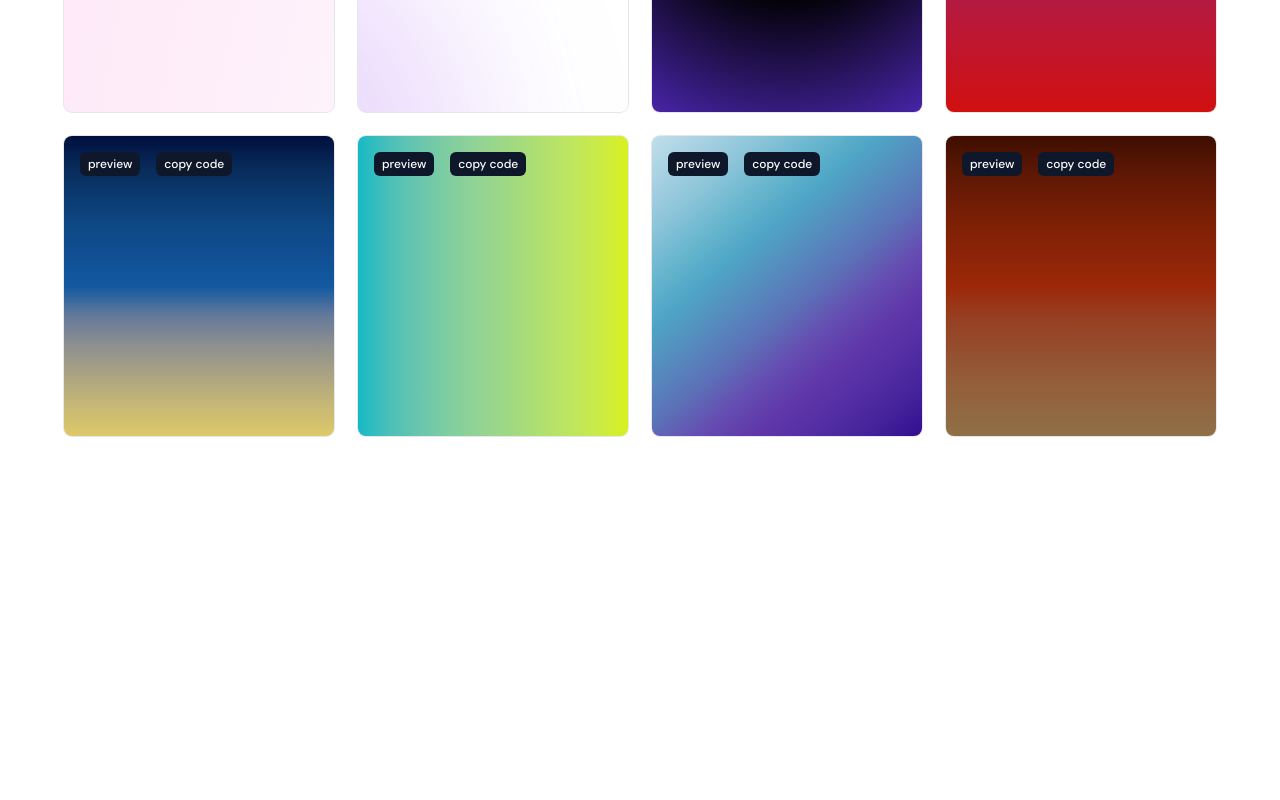
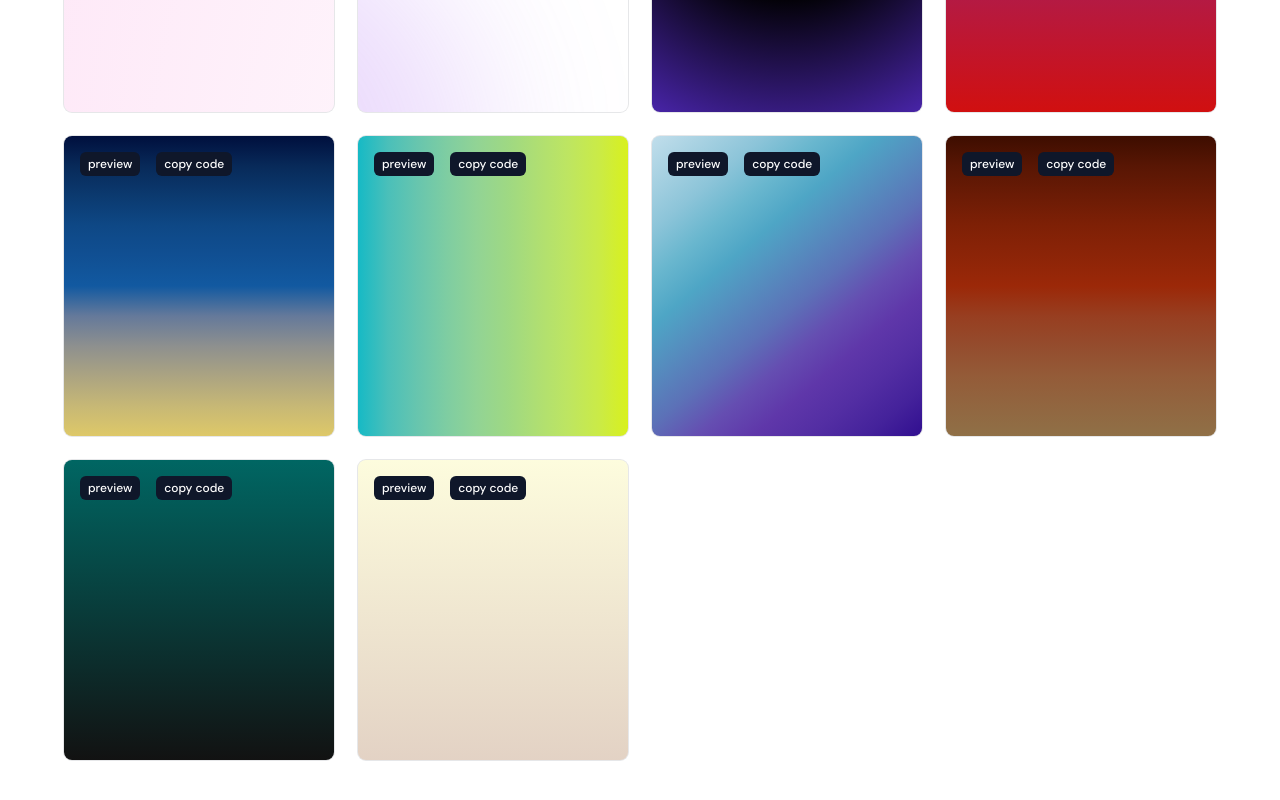
Before and after one commit to trstefan/harmonyhues, a Next.js app: page / in a window 1280 px wide. Shown: the part 1011-1811 px from the top of the page. Before the commit the page ends 1551 px from the top, so only its background shows below. Built offline with nearby package versions, Linux system fonts and the light colour scheme.

Commit message:
added 2 new custom gradients

```diff
--- a/src/components/backgrounds.tsx
+++ b/src/components/backgrounds.tsx
@@ -47,6 +47,18 @@ const CustomGradient4 = () => {
   );
 };
 
+const CustomGradient5 = () => {
+  return (
+    <div className="absolute inset-0 -z-10 h-full w-full items-center px-5 py-24 bg-[linear-gradient(180deg,_hsla(178,_100%,_20%,_1)_0%,_hsla(0,_0%,_7%,_1)_100%)]"></div>
+  );
+};
+
+const CustomGradient6 = () => {
+  return (
+    <div className="absolute inset-0 -z-10 h-full w-full items-center px-5 py-24 bg-[linear-gradient(180deg,_hsla(58,_89%,_93%,_1)_0%,_hsla(27,_35%,_83%,_1)_100%)]" />
+  );
+};
+
 export const BACKGROUND_OPTIONS = [
   {
     name: "Background Light Gradient1 ",
@@ -89,4 +101,14 @@ export const BACKGROUND_OPTIONS = [
     component: <CustomGradient4 />,
     theme: "dark",
   },
+  {
+    name: "Custom Background 5",
+    component: <CustomGradient5 />,
+    theme: "dark",
+  },
+  {
+    name: "Custom Background 6",
+    component: <CustomGradient6 />,
+    theme: "light",
+  },
 ] as const;
```
